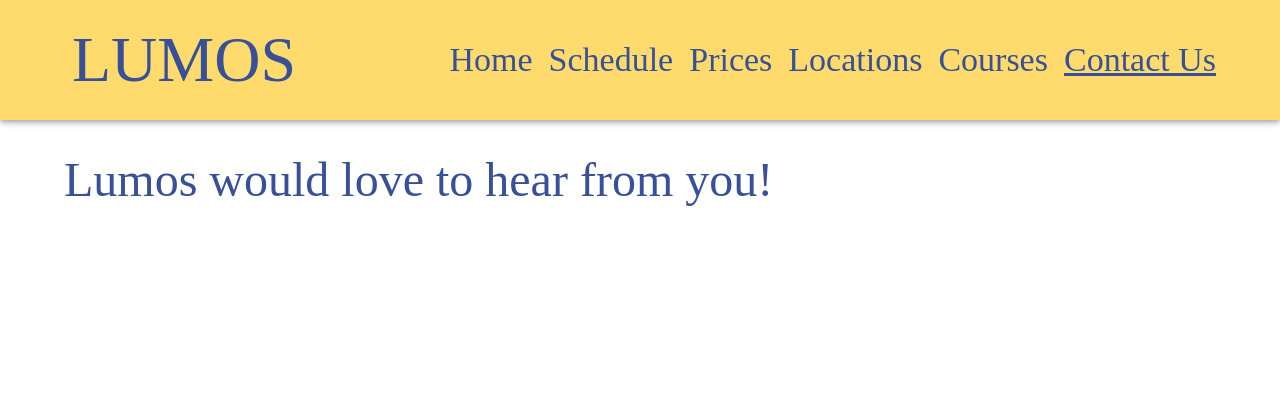
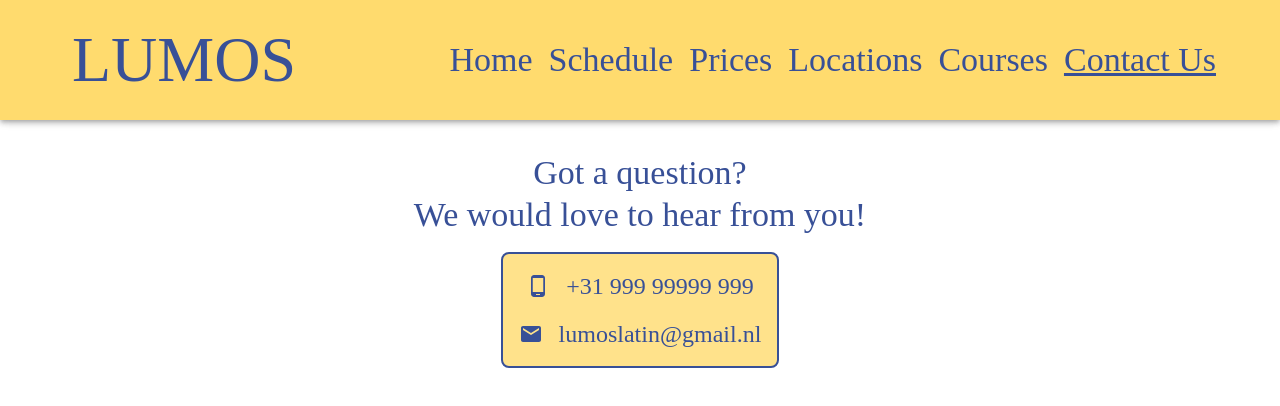
Before and after one commit to Lucobsen/lumos, a React (Vite) app: page /contact in a window 1280 px wide. Shown: the top 406 px of the page. Built offline with nearby package versions, Linux system fonts and the light colour scheme; a web font is replaced by a local one.

Commit message:
add basic contact info

```diff
--- a/src/components/PageContainer.tsx
+++ b/src/components/PageContainer.tsx
@@ -5,7 +5,17 @@ export const PageContainer = ({ children }: { children: React.ReactNode }) => {
     const isSmallScreen = useMediaQuery(breakpoints.down(900));
 
     return (
-        <Container maxWidth={false} disableGutters sx={{ p: ({ spacing }) => isSmallScreen ? spacing(4) : spacing(4, 8), m: ({ spacing }) => spacing(isSmallScreen ? 12.5 : 15, 0, 0, 0) }} >
+        <Container
+            maxWidth={false}
+            disableGutters
+            sx={{
+                p: ({ spacing }) => isSmallScreen ? spacing(4) : spacing(4, 8),
+                m: ({ spacing }) => spacing(isSmallScreen ? 12.5 : 15, 0, 0, 0),
+                alignItems: 'center',
+                display: 'flex',
+                flexDirection: 'column',
+            }}
+        >
             {children}
         </Container>);
 };
--- a/src/routes/contact.tsx
+++ b/src/routes/contact.tsx
@@ -1,18 +1,35 @@
-import { Typography } from '@mui/material'
+import { Stack, SvgIcon, Typography } from '@mui/material'
 import { createFileRoute } from '@tanstack/react-router'
 import { PageContainer } from '../components/PageContainer'
 import { useEffect } from 'react';
+import { Email, PhoneAndroid } from '@mui/icons-material';
 
 const Contact = () => {
     useEffect(() => { document.title = 'Lumos - Contact Us'; }, []);
 
     return (
         <PageContainer>
-            <Typography color='secondary' variant='h3'>Lumos would love to hear from you!</Typography>
+            <Typography color='secondary' variant='h4' textAlign='center' mb={2}>Got a question? <br /> We would love to hear from you!</Typography>
+
+            <Stack alignItems='center' p={2} border={2} borderRadius={2} borderColor='secondary.main' direction='column' gap={2} bgcolor='primary.light' maxWidth={500}>
+                <Stack direction='row' alignItems='center' gap={2}>
+                    <SvgIcon color='secondary' inheritViewBox>
+                        <PhoneAndroid />
+                    </SvgIcon>
+                    <Typography color='secondary' variant='h5'>+31 999 99999 999</Typography>
+                </Stack>
+
+                <Stack direction='row' alignItems='center' gap={2}>
+                    <SvgIcon color='secondary' inheritViewBox>
+                        <Email />
+                    </SvgIcon>
+                    <Typography color='secondary' variant='h5'>lumoslatin@gmail.nl</Typography>
+                </Stack>
+            </Stack>
         </PageContainer>
     );
-}
+};
 
 export const Route = createFileRoute('/contact')({
     component: Contact,
-})
+});
```
